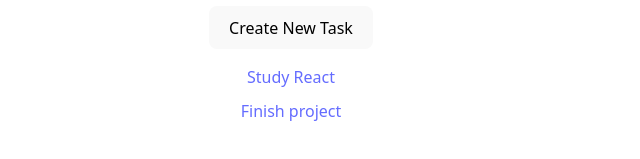
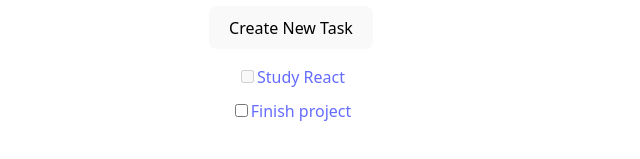
Before and after one commit to bdof2001/react-api-json, a React (Vite) app: page /tasks in a window 1280 px wide. Shown: the part 381-540 px from the top of the page, without its empty margins (349-989 px from the left). Built offline with nearby package versions, Linux system fonts and the light colour scheme; data requests are answered from the project's data file.

Commit message:
Only allow marking task as done if all subtasks are completed

```diff
--- a/src/components/Task.jsx
+++ b/src/components/Task.jsx
@@ -1,12 +1,51 @@
-import React from 'react';
+import React, { useState, useEffect } from 'react';
 import { Link } from 'react-router-dom';
+import axios from 'axios';
+
+const url = 'http://localhost:3001';
 
 function Task({ task }) {
+  const [isDone, setIsDone] = useState(task.done);
+
+  useEffect(() => {
+    setIsDone(task.done);
+  }, [task.done]);
+
+  const allSubtasksDone =
+    !task.subtasks || task.subtasks.length === 0 ||
+    task.subtasks.every(sub => sub.done === true);
+
+  const toggleDone = () => {
+    if (!allSubtasksDone) return;
+
+    const newDoneStatus = !isDone;
+
+    axios.patch(`${url}/tasks/${task.id}`, {
+      done: newDoneStatus
+    }).then(() => {
+      setIsDone(newDoneStatus);
+    }).catch(error => {
+      console.error("Error updating task status:", error);
+    });
+  };
+
   return (
     <li>
+      <input
+        type="checkbox"
+        checked={isDone}
+        onChange={toggleDone}
+        disabled={!allSubtasksDone}
+        title={
+          allSubtasksDone
+            ? "Mark task as done"
+            : "Complete all subtasks first"
+        }
+      />
       <Link to={`/tasks/${task.id}`}>
         {task.title}
       </Link>
+      {isDone && <span> ✅</span>}
     </li>
   );
 }
```
